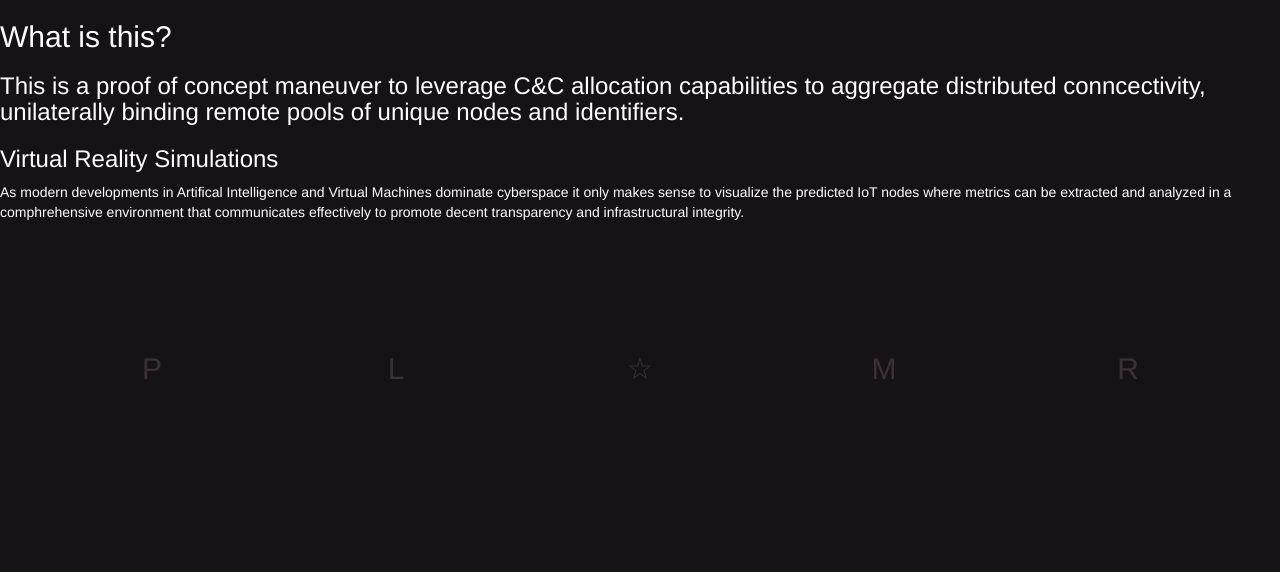
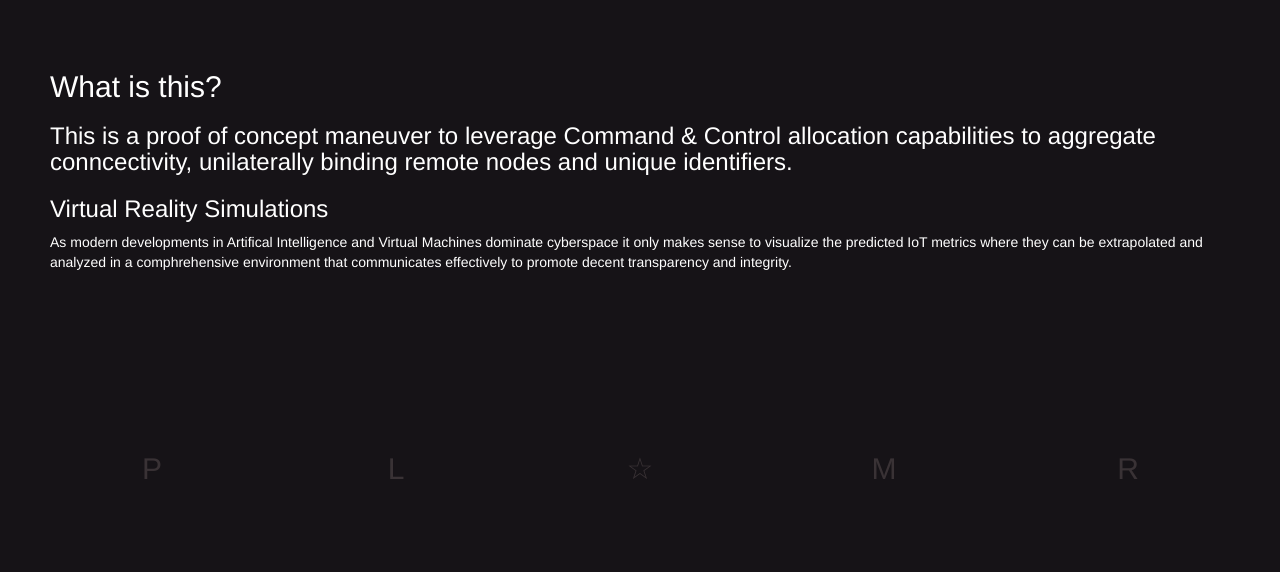
Before and after one commit to plummera/Projekt_Phusion, a Django app: page /about/ in a window 1280 px wide. Shown: the part 61-633 px from the top of the page. Run offline with Django 3.2, Linux system fonts and the light colour scheme; some libraries are stand-ins or nearby versions.

Commit message:
Grammar improvement

```diff
--- a/app/templates/app/about.html
+++ b/app/templates/app/about.html
@@ -14,14 +14,15 @@
 <link rel="stylesheet" type="text/css" href="https://s3.amazonaws.com/phusionfactory/content/cover.css"/>
 <link rel="stylesheet" type="text/css" href="https://s3.amazonaws.com/phusionfactory/content/about.css"/> -->
 
-<h2>{{ title }}</h2>
-<h3>{{ message }}</h3>
+<div class="about-us">
+  <h2>{{ title }}</h2>
+  <h3>{{ message }}</h3>
 
-<h3>Virtual Reality Simulations</h3>
-<p>
-  As modern developments in Artifical Intelligence and Virtual Machines dominate cyberspace it only makes sense to visualize the predicted IoT nodes where
-  metrics can be extracted and analyzed in a comphrehensive environment that
-  communicates effectively to promote decent transparency and infrastructural integrity.
-</p>
+  <h3>Virtual Reality Simulations</h3>
+  <p>
+    As modern developments in Artifical Intelligence and Virtual Machines dominate cyberspace it only makes sense to visualize the predicted IoT metrics where they can be extrapolated and analyzed in a comphrehensive environment that
+    communicates effectively to promote decent transparency and integrity.
+  </p>
+</div>
 
 {% endblock %}
--- a/link/static/app/content/about.css
+++ b/link/static/app/content/about.css
@@ -0,0 +1,3 @@
+.about-us {
+  padding: 5rem;
+}
--- a/link/views.py
+++ b/link/views.py
@@ -29,7 +29,7 @@ def about(request):
         'app/about.html',
         {
             'title': 'What is this?',
-            'message': "This is a proof of concept maneuver to leverage C&C allocation capabilities to aggregate distributed conncectivity, unilaterally binding remote pools of unique nodes and identifiers.",
+            'message': "This is a proof of concept maneuver to leverage Command & Control allocation capabilities to aggregate conncectivity, unilaterally binding remote nodes and unique identifiers.",
         },
     )
 
@@ -136,7 +136,7 @@ def login_form(request):
 
     title = 'You need to login'
 
-    return render(request, 'app/login.html', {'form': form, 'login': login})
+    return render(request, 'app/login.html', {'form': form, 'title': title})
 
 def logout_form(request):
     """
```
